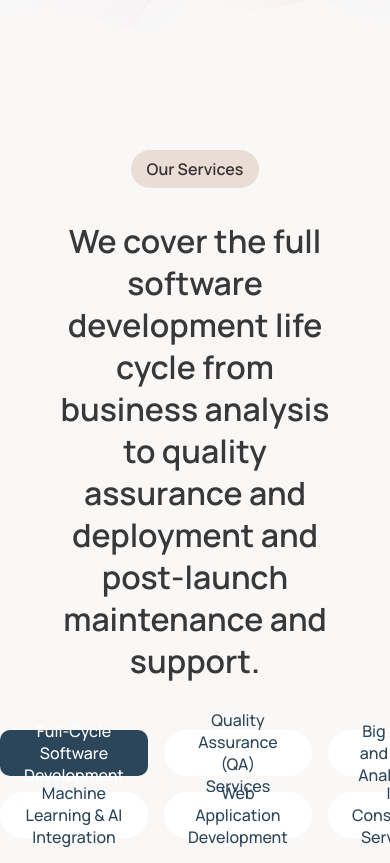
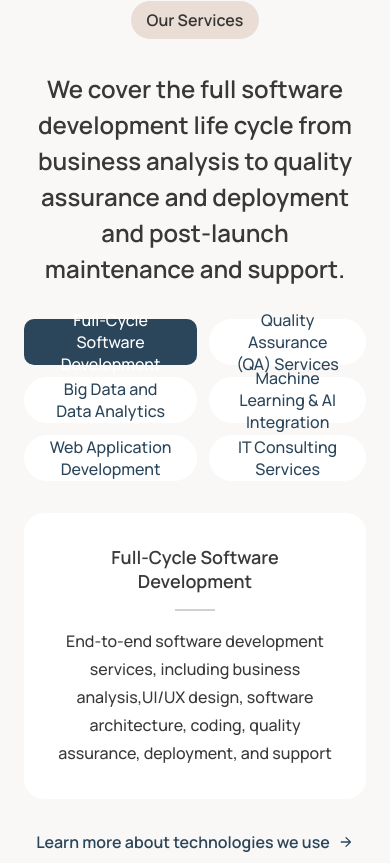
Before and after one commit to LanxyT1/swd-landing-demo, a Next.js app: page / in a window 390 px wide. Shown: the part 821-1684 px from the top of the page. Built offline with nearby package versions, Linux system fonts and the light colour scheme.

Commit message:
Added mobile support for main page

```diff
--- a/src/components/container/Container.module.scss
+++ b/src/components/container/Container.module.scss
@@ -6,6 +6,7 @@
   width: 100%;
   max-width: $content-max-width;
   margin: 0 auto;
+  box-sizing: border-box;
 
   .title {
     font-size: 16px;
@@ -26,3 +27,15 @@
     margin: auto;
   }
 }
+
+@media (max-width: 768px) {
+  .containerWrapper {
+    padding: 0 $indent-main;
+
+    .secondaryText {
+      font-size: 24px;
+      max-width: 100%;
+      line-height: 36px;
+    }
+  }
+}
--- a/src/components/footer/Footer.module.scss
+++ b/src/components/footer/Footer.module.scss
@@ -51,3 +51,23 @@ $margin-large: 60px;
     border-bottom: 2px solid rgba(255, 255, 255, 0.2);
   }
 }
+
+@media (max-width: 768px) {
+  .footer {
+    margin: $indent-main-double auto;
+    padding: 0 $indent-main;
+
+    .section {
+      display: grid;
+
+      .rowSection {
+        align-items: flex-start;
+        margin-bottom: $indent-main;
+      }
+    }
+
+    .lineBreak {
+      margin: $indent-max 0;
+    }
+  }
+}
--- a/src/pages/Index.module.scss
+++ b/src/pages/Index.module.scss
@@ -1,6 +1,7 @@
 @import "../styles/variables";
 
 $gap-margin: 150px;
+$gap-margin-mobile: 100px;
 
 .wrapper {
   background: $background-color;
@@ -31,3 +32,9 @@ $gap-margin: 150px;
     height: 100%;
   }
 }
+
+@media (max-width: 768px) {
+  .wrapper {
+    gap: $gap-margin-mobile;
+  }
+}
--- a/src/pages/components/hero/Hero.module.scss
+++ b/src/pages/components/hero/Hero.module.scss
@@ -26,7 +26,7 @@ $large-margin: 60px;
         font-weight: 600;
       }
 
-      +.titleRow {
+      + .titleRow {
         margin-top: $indent-mini;
       }
     }
@@ -37,3 +37,13 @@ $large-margin: 60px;
     gap: $indent-main;
   }
 }
+
+@media (max-width: 768px) {
+  .heroSection {
+    .heroTitleSection {
+      .titleRow {
+        font-size: 32px;
+      }
+    }
+  }
+}
--- a/src/pages/components/main-industries/MainIndustries.module.scss
+++ b/src/pages/components/main-industries/MainIndustries.module.scss
@@ -8,7 +8,7 @@ $margin-large: 60px;
     display: flex;
     flex-direction: row;
     gap: $indent-main;
-    margin-top: $indent-main-double;
+    margin: $indent-main-double auto;
 
     .card {
       display: flex;
@@ -47,3 +47,36 @@ $margin-large: 60px;
     }
   }
 }
+
+@media (max-width: 768px) {
+  .section {
+    .mainIndustriesWrapper {
+      flex-direction: column;
+      gap: $indent-midi;
+      margin: $indent-max auto;
+
+      .card {
+        padding: $indent-max $indent-main;
+
+        .icon {
+          margin-bottom: $indent-midi;
+        }
+
+        .cardTitle {
+          min-height: auto;
+          font-size: 20px;
+          margin-bottom: $indent-midi;
+        }
+
+        .cardInfo {
+          line-height: 28px;
+          margin-bottom: $indent-max;
+        }
+      }
+    }
+
+    .redirectText {
+      margin-top: 0;
+    }
+  }
+}
--- a/src/pages/components/our-services/OurServices.module.scss
+++ b/src/pages/components/our-services/OurServices.module.scss
@@ -64,3 +64,43 @@ $card-padding: $margin-large $indent-max-plus;
     }
   }
 }
+
+@media (max-width: 768px) {
+  .section {
+    .ourServicesWrapper {
+      margin: $indent-max auto;
+
+      .optionList {
+        grid-template-columns: repeat(2, auto);
+        gap: $indent-mini-plus;
+        margin: 0 auto $indent-max;
+      }
+
+      .optionInfoWrapper {
+        .optionDescriptionSection {
+          padding: $indent-max;
+          width: 100%;
+
+          .secondaryText {
+            max-width: 100%;
+            line-height: 28px;
+          }
+
+          .title {
+            font-size: 18px;
+            font-weight: 600;
+            text-align: center;
+          }
+
+          .divider {
+            margin: $indent-midi auto;
+          }
+        }
+      }
+    }
+
+    .redirectText {
+      margin-top: 0;
+    }
+  }
+}
--- a/src/pages/components/partnenship/Partnership.module.scss
+++ b/src/pages/components/partnenship/Partnership.module.scss
@@ -57,3 +57,38 @@ $margin-large: 60px;
     }
   }
 }
+
+@media (max-width: 768px) {
+  .section {
+    .cardsWrapper {
+      .partnershipWrapper {
+        display: flex;
+        flex-direction: column;
+        gap: $indent-midi;
+
+        .card {
+          padding: $indent-max $indent-main;
+
+          .icon {
+            margin-bottom: $indent-midi;
+          }
+
+          .cardTitle {
+            min-height: auto;
+            font-size: 20px;
+            margin-bottom: $indent-midi;
+          }
+
+          .additionalInfo {
+            max-width: 100%;
+            text-align: left;
+          }
+        }
+      }
+    }
+
+    .redirectText {
+      margin-top: 0;
+    }
+  }
+}
--- a/src/pages/components/partnenship/partnership.tsx
+++ b/src/pages/components/partnenship/partnership.tsx
@@ -11,7 +11,7 @@ import BookIcon from "@/assets/svgs/book-icon";
 import styles from "./Partnership.module.scss";
 
 const Partnership = () => {
-  const title = "Types of Partnership and Engagement models";
+  const title = "Partnership & Engagement models";
   const secondaryText = "Flexible Partnership Models to Suit Your Needs.";
 
   return (
--- a/src/pages/components/testimonials/Testimonials.module.scss
+++ b/src/pages/components/testimonials/Testimonials.module.scss
@@ -8,8 +8,30 @@ $card-padding: calc($indent-max-plus + $padding-step);
   .dotsWrapper {
     display: flex;
     justify-content: center;
+    align-items: center;
     gap: $indent-mini;
     margin-bottom: $indent-main;
+
+    .previousButton,
+    .nextButton {
+      fill: $swd-primary-color;
+    }
+
+    .previousButton {
+      transform: rotate(180deg);
+    }
+
+    &:first-child {
+      .button {
+        margin-right: 8px;
+      }
+    }
+
+    &:not(:last-child) {
+      .button {
+        margin-left: 8px;
+      }
+    }
 
     .dot {
       width: 10px;
@@ -34,15 +56,6 @@ $card-padding: calc($indent-max-plus + $padding-step);
     display: flex;
     flex-direction: row;
     margin-bottom: $indent-max-plus;
-
-    .previousButton,
-    .nextButton {
-      fill: $swd-primary-color;
-    }
-
-    .previousButton {
-      transform: rotate(180deg);
-    }
 
     .card {
       max-width: 70%;
@@ -127,3 +140,28 @@ $card-padding: calc($indent-max-plus + $padding-step);
     }
   }
 }
+
+@media (max-width: 768px) {
+  .section {
+    .dotsWrapper {
+      .dot {
+        width: 8px;
+        height: 8px;
+      }
+    }
+    .cardsWrapper {
+      .card {
+        max-width: 100%;
+        padding: $indent-max $indent-main;
+      }
+    }
+    .banner {
+      height: 100%;
+      max-width: 100%;
+      align-items: center;
+      padding: 24px;
+      flex-direction: column;
+      gap: 12px;
+    }
+  }
+}
--- a/src/pages/components/testimonials/testimonials.tsx
+++ b/src/pages/components/testimonials/testimonials.tsx
@@ -41,20 +41,26 @@ const TestimonialSection: React.FC = () => {
         <Container title={title} secondaryText={secondaryText}>
             <div className={styles.section}>
                 <div className={styles.dotsWrapper}>
+                    <div className={styles.button} onClick={handlePrev}>
+                        <Button isPrimary={false}>
+                            <ArrowRightIcon className={styles.previousButton}/>
+                        </Button>
+                    </div>
+
                     {testimonialList.map((_, index) => (
                         <div
                             key={index}
                             className={`${styles.dot} ${index === currentIndex ? styles.activeDot : ''}`}
                             onClick={() => handleDotClick(index)}/>
                     ))}
+
+                    <div className={styles.button} onClick={handleNext}>
+                        <Button isPrimary={false}>
+                            <ArrowRightIcon className={styles.nextButton}/>
+                        </Button>
+                    </div>
                 </div>
                 <div className={styles.cardsWrapper}>
-                    <div className={styles.button} onClick={handlePrev}>
-                        <Button isPrimary={false}>
-                            <ArrowRightIcon className={styles.previousButton}/>
-                        </Button>
-                    </div>
-
                     <div className={`${styles.card} ${animationType}`}>
                         <div className={styles.companyName}>
                             {currentTestimonial.companyName}
@@ -68,12 +74,6 @@ const TestimonialSection: React.FC = () => {
                             {currentTestimonial.customerName}
                         </div>
                         <div className={styles.position}>{currentTestimonial.position}</div>
-                    </div>
-
-                    <div className={styles.button} onClick={handleNext}>
-                        <Button isPrimary={false}>
-                            <ArrowRightIcon className={styles.nextButton}/>
-                        </Button>
                     </div>
                 </div>
 
```
